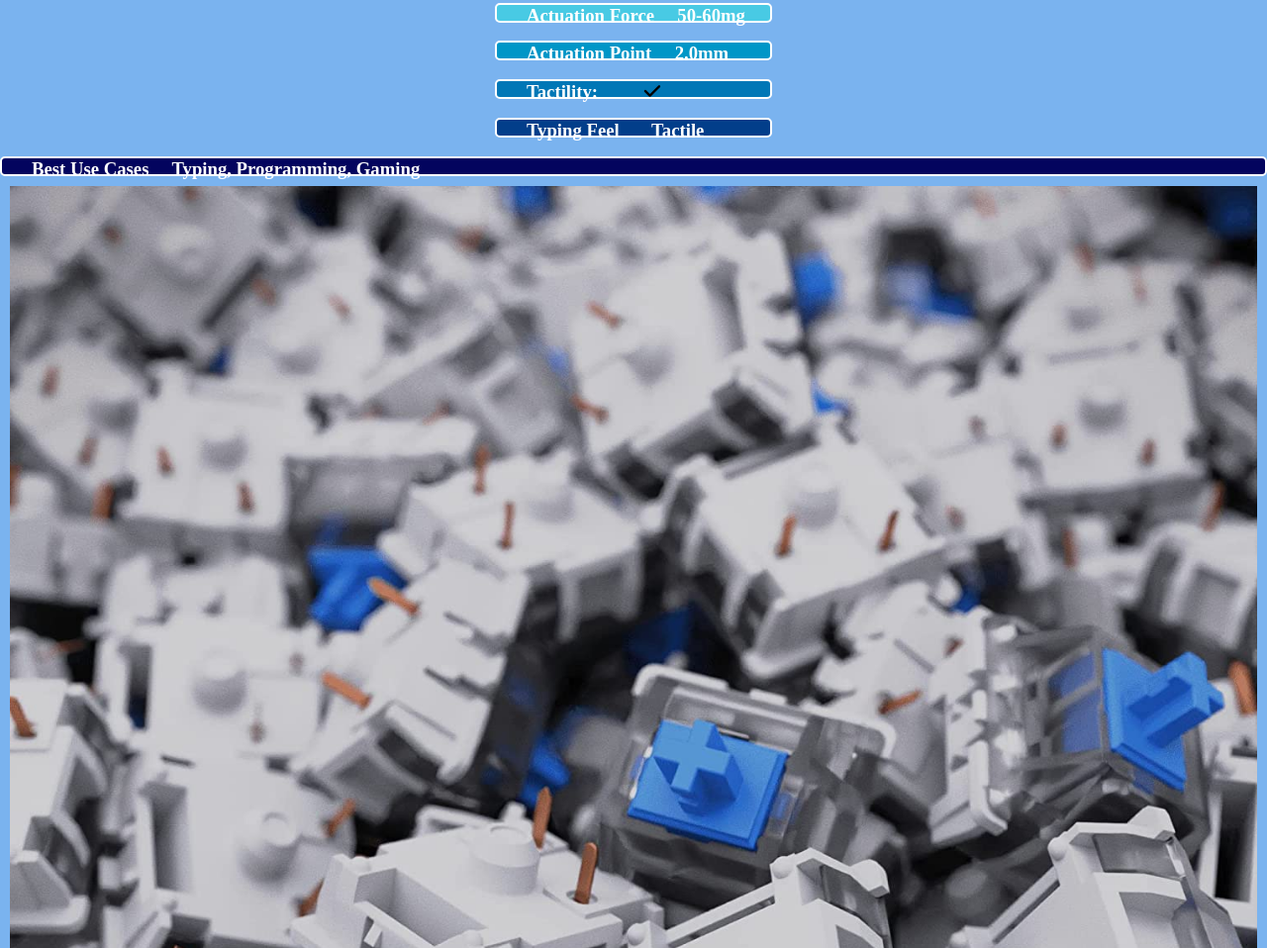
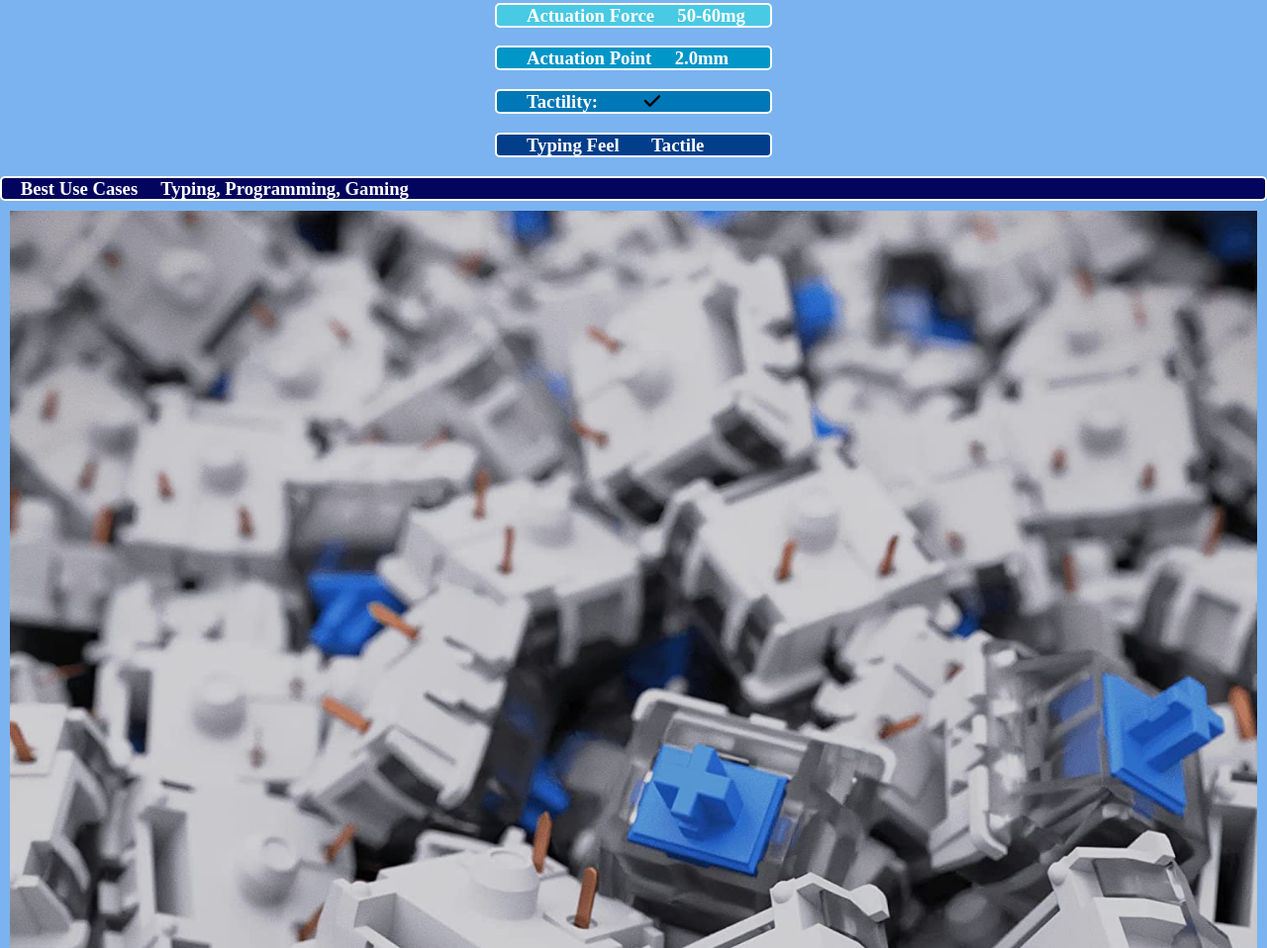
Before and after one commit to BandaKranthi31/SPEKS, a plain HTML site: page blue.html in a window 1280 px wide. Shown: the part 1387-2345 px from the top of the page at 99% size. Drawn offline with Linux system fonts and the light colour scheme.

Commit message:
blue again

```diff
--- a/blue.html
+++ b/blue.html
@@ -40,7 +40,7 @@
         background-color:#48cae4;
         border: 2px solid white;
         color: white;
-        height: 20px;
+        height: 25px;
         width: 280px;
         border-radius: 5px 5px 5px 5px;
         padding-left: 30px;
@@ -53,7 +53,7 @@
         background-color:#0096c7;
         border: 2px solid white;
         color: white;
-        height: 20px;
+        height: 25px;
         width: 280px;
         border-radius: 5px 5px 5px 5px;
         padding-left: 30px;
@@ -66,7 +66,7 @@
         background-color: #0077b6;
         border: 2px solid white;
         color: white;
-        height: 20px;
+        height: 25px;
         width: 280px;
         border-radius: 5px 5px 5px 5px;
         padding-left: 30px;
@@ -80,7 +80,7 @@
         background-color: #023e8a;
         border: 2px solid white;
         color: white;
-        height: 20px;
+        height: 25px;
         width: 280px;
         border-radius: 5px 5px 5px 5px;
         padding-left: 30px;
@@ -93,12 +93,11 @@
         background-color: #03045e;
         border: 2px solid white;
         color: white;
-        height: 20px;
+        height: 25px;
         width: 100%;
         border-radius: 5px 5px 5px 5px;
-        padding-left: 30px;
         margin-top: 1em;
-
+        padding-left: 1em;
     }
     #blue2{
         display: block;
--- a/style.css
+++ b/style.css
@@ -180,7 +180,6 @@ nav .logo{
 }
 .blue1 a{
     text-decoration: none;
-    color: blue;
 }
 .blue1:hover{
     color: #7BC9FF;
```
